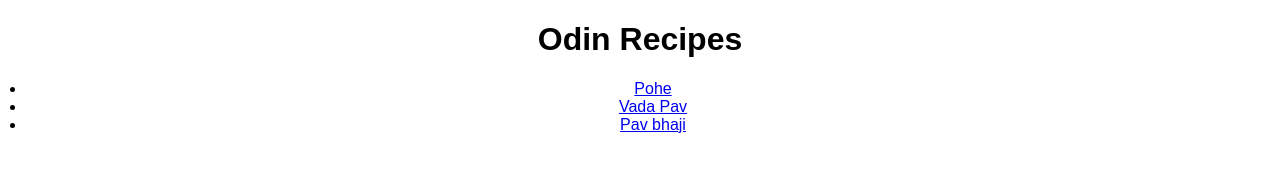
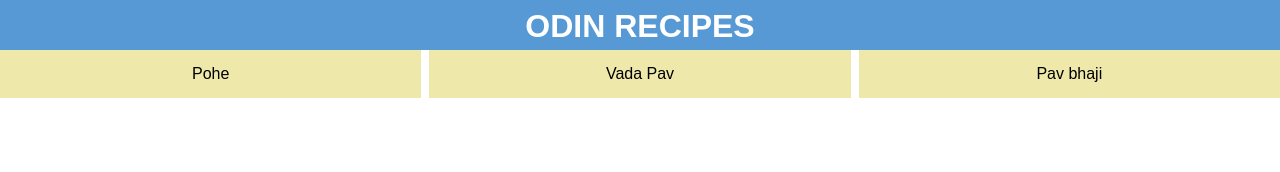
Before and after one commit to mohakp/odin-recipes, a plain HTML site: page index.html in a window 1280 px wide. Drawn offline with Linux system fonts and the light colour scheme.

Commit message:
Add styles to index.html
Add styles to the heading
and list with link, hover, visited, focus, active
Used flex.

```diff
--- a/index-style.css
+++ b/index-style.css
@@ -1,18 +1,59 @@
+html {
+    box-sizing: border-box;
+  }
+
+  *,
+  *::before,
+  *::after {
+    box-sizing: inherit;
+  }
+
 body {
     font-family: Arial, Helvetica, sans-serif;
     background-color: rgb(255 255 255 / var(--tw-bg-opacity));
-    margin-left: auto;
-    margin-right: auto;
-    max-width: 80rem;
+    margin: 0;
 }
 
 .centered {
     text-align: center;
 }
 
-.list {
-    list-style-type: disc;
-    margin-top: 1.25em;
-    margin-bottom: 1.25em;
-    padding-inline-start: 1.625em;
+.heading {
+    margin-top: 0px;
+    margin-bottom: 0px;
+    height: 50px;
+    background-color: #5699d5;
+    color: white;
+    padding: 8px;
 }
+
+.container {
+    display: flex;
+    gap: 0.625%;
+}
+
+a {
+    flex: 1;
+    text-decoration: none;
+    outline-color: transparent;
+    text-align: center;
+    line-height: 3;
+    color: black;
+}
+
+a:link,
+a:visited,
+a:focus {
+    text-decoration: none;
+    color: black;
+    background: palegoldenrod;
+}
+
+a:hover {
+    background: orange;
+}
+
+a:active{
+    background: darkred;
+    color: white;
+}
--- a/index.html
+++ b/index.html
@@ -7,12 +7,12 @@
         <link rel="stylesheet" href="./index-style.css">
     </head>
     <body>
-        <h1 class="centered">Odin Recipes</h1>
-        <ul class="list centered">
-            <li><a href="./recipes/poha.html">Pohe</a></li>
-            <li><a href="./recipes/vadapav.html">Vada Pav</a></li>
-            <li><a href="./recipes/pavbhaji.html">Pav bhaji</a></li>
-        </ul>
+        <h1 class="centered heading">ODIN RECIPES</h1>
+        <nav class="container">
+            <a href="./recipes/poha.html">Pohe</a>
+            <a href="./recipes/vadapav.html">Vada Pav</a>
+            <a href="./recipes/pavbhaji.html">Pav bhaji</a>
+        </nav>
 
     </body>
 </html>
```
